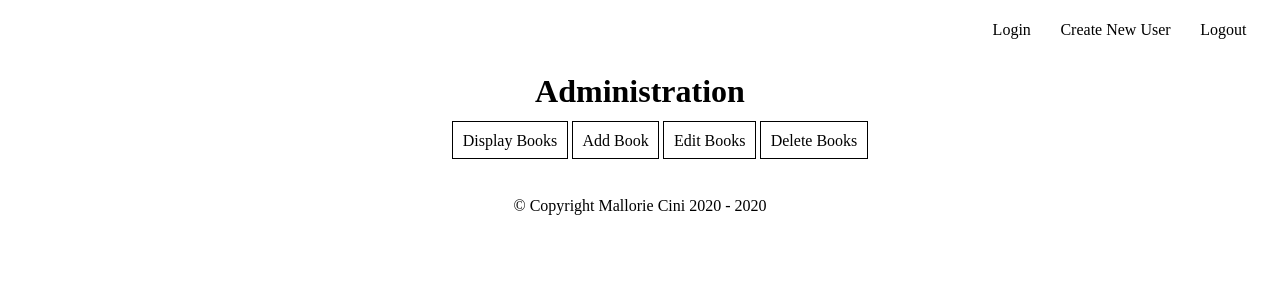
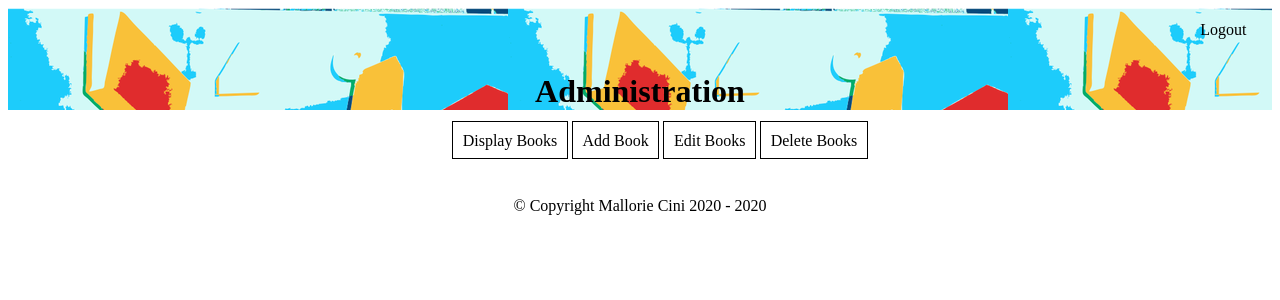
Before and after one commit to theavidcoder24/booksProject, a PHP site: page /homepage.html in a window 1280 px wide. Shown: the top 300 px of the page. Run offline with PHP 8.4, Linux system fonts and the light colour scheme; some libraries are stand-ins or nearby versions.

Commit message:
commit image

```diff
--- a/homepage.html
+++ b/homepage.html
@@ -13,9 +13,8 @@
 <body>
     <header>
         <div class="userForm">
-            <a href="view/pages/login.html">Login</a>
-            <a href="view/pages/register.html">Create New User</a>
             <a href="model/logout.php">Logout</a>
+            <!-- Welcome (user) -->
         </div>
         <div id="adminTitle">
             <h1>Administration</h1>
--- a/view/css/books.css
+++ b/view/css/books.css
@@ -4,6 +4,10 @@
 
 /* === Generic Styling === */
 * {}
+
+header {
+    background-image: url("../images/coverPhoto.png");
+}
 
 body {}
 
@@ -42,7 +46,8 @@ footer {
     text-align: center;
 }
 
-.userForm, a {
+.userForm,
+a {
     text-align: right;
     padding: .8em;
     color: black;
```
Also changed, not shown: view/images/coverPhoto.png (added), view/images/realbooks.jpg (added), view/images/singleBook.png (added).
